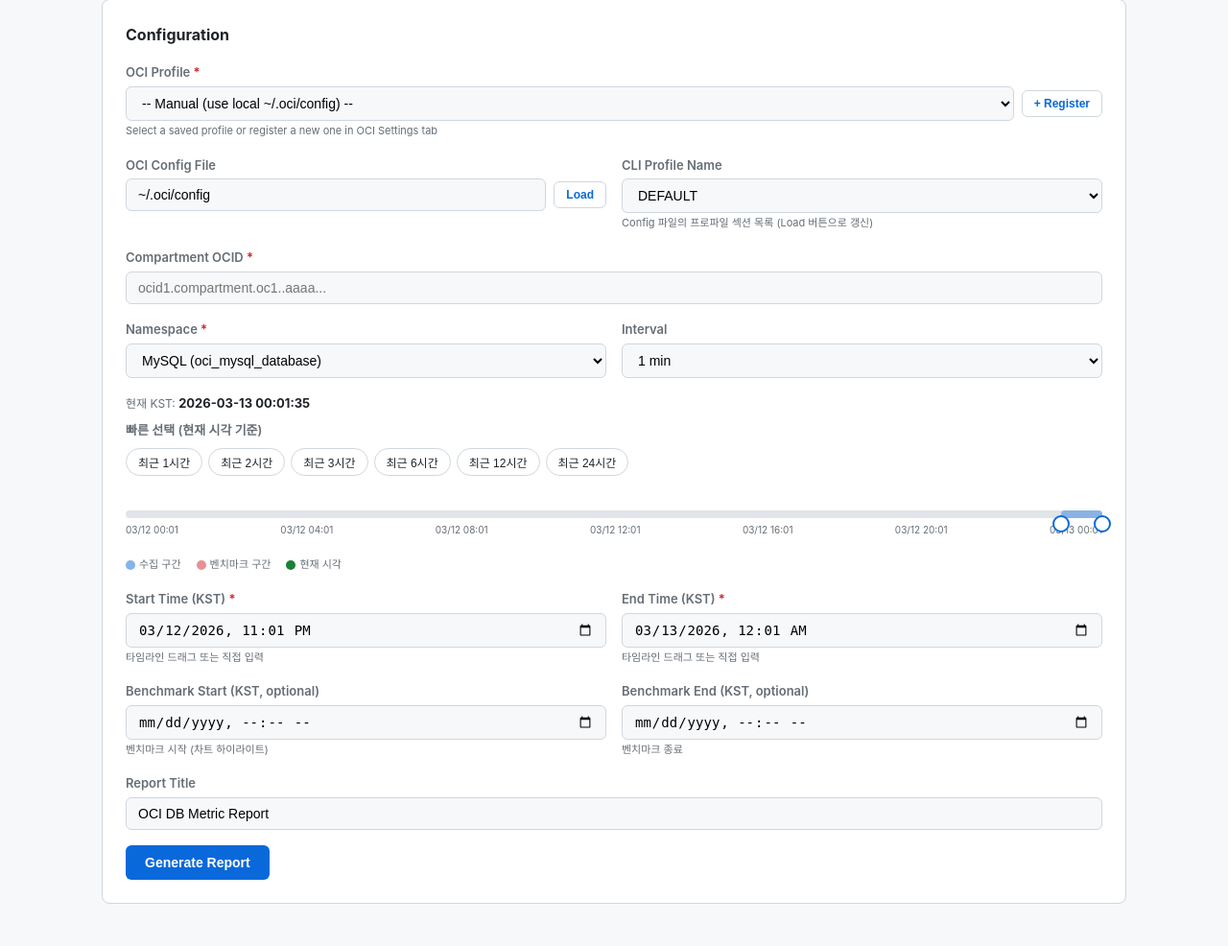
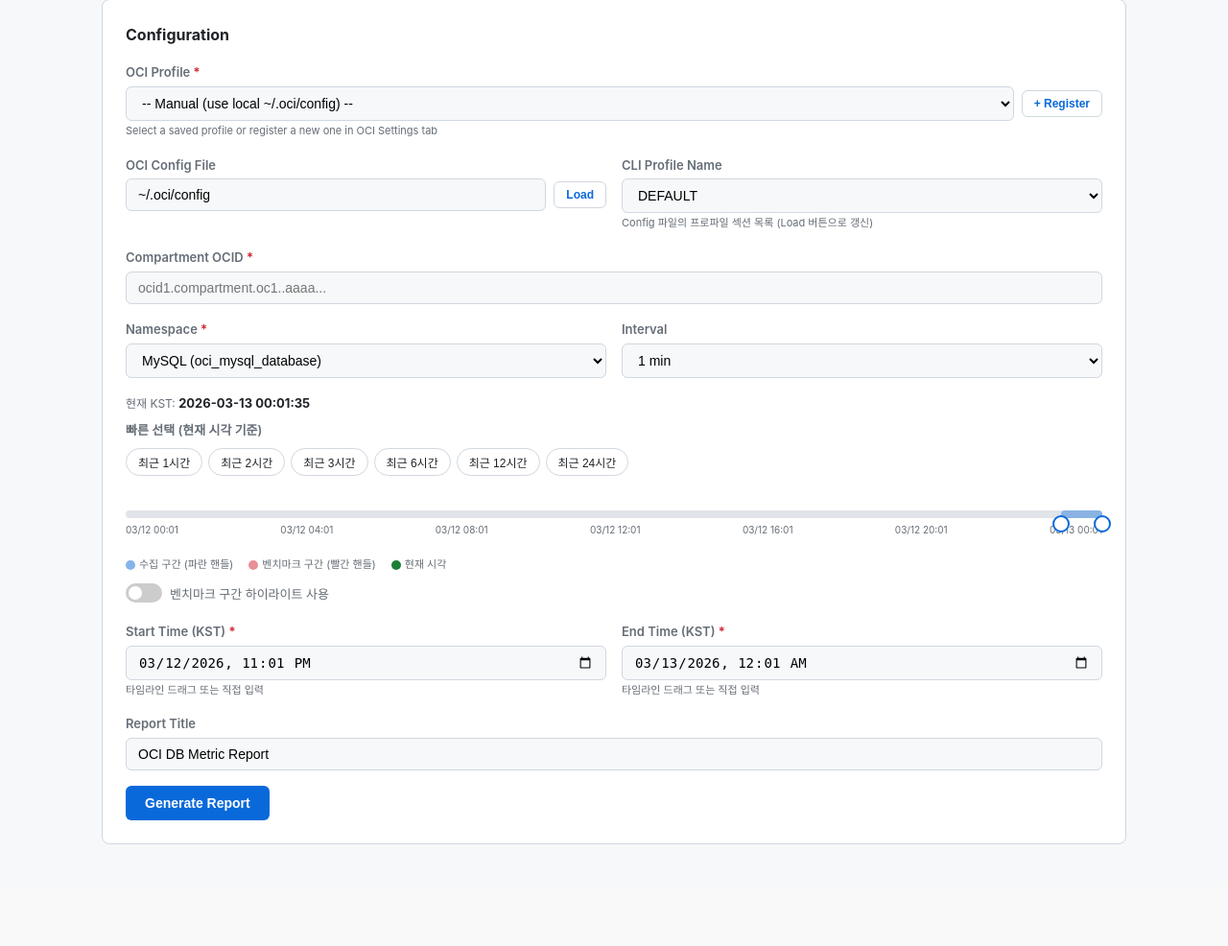
Before and after one commit to jaesucjang/oci-db-metric-report, a Flask app: page / in a window 1280 px wide. Shown: the part 445-1431 px from the top of the page at 96% size. After the commit the page ends 1325 px from the top, so only its background shows below. Run offline with Flask 3, Linux system fonts and the light colour scheme; data that the repository does not hold is empty.

Commit message:
Add benchmark toggle switch and always-visible drag handles
- Toggle switch to enable/disable benchmark highlight zone
- Bench handles auto-positioned at 33%-66% of range when toggled on
- Bench input fields shown/hidden with toggle
- Quick presets recalculate bench position when toggle is on

Co-Authored-By: Claude Opus 4.6 <noreply@anthropic.com>

```diff
--- a/templates/index.html
+++ b/templates/index.html
@@ -222,8 +222,22 @@
       transition: opacity .15s;
     }
     .timeline-handle:hover .handle-tooltip, .timeline-handle.dragging .handle-tooltip { opacity: 1; }
-    .timeline-legend { display: flex; gap: 16px; margin-top: 8px; font-size: 11px; color: var(--text-muted); }
+    .timeline-legend { display: flex; gap: 16px; margin-top: 8px; font-size: 11px; color: var(--text-muted); flex-wrap: wrap; }
     .legend-dot { display: inline-block; width: 10px; height: 10px; border-radius: 50%; margin-right: 4px; vertical-align: middle; }
+
+    /* Toggle switch */
+    .toggle-switch { position: relative; display: inline-block; width: 38px; height: 20px; flex-shrink: 0; }
+    .toggle-switch input { opacity: 0; width: 0; height: 0; }
+    .toggle-slider {
+      position: absolute; cursor: pointer; top: 0; left: 0; right: 0; bottom: 0;
+      background: #ccc; border-radius: 20px; transition: .3s;
+    }
+    .toggle-slider:before {
+      position: absolute; content: ""; height: 14px; width: 14px; left: 3px; bottom: 3px;
+      background: white; border-radius: 50%; transition: .3s;
+    }
+    .toggle-switch input:checked + .toggle-slider { background: #cf222e; }
+    .toggle-switch input:checked + .toggle-slider:before { transform: translateX(18px); }
 
     @media (max-width: 768px) {
       .form-grid { grid-template-columns: 1fr; }
@@ -337,13 +351,20 @@
               <div class="timeline-labels" id="timelineLabels"></div>
             </div>
             <div class="timeline-legend">
-              <span><span class="legend-dot" style="background:var(--primary);opacity:.5"></span>수집 구간</span>
-              <span><span class="legend-dot" style="background:#cf222e;opacity:.5"></span>벤치마크 구간</span>
+              <span><span class="legend-dot" style="background:var(--primary);opacity:.5"></span>수집 구간 (파란 핸들)</span>
+              <span><span class="legend-dot" style="background:#cf222e;opacity:.5"></span>벤치마크 구간 (빨간 핸들)</span>
               <span><span class="legend-dot" style="background:var(--success)"></span>현재 시각</span>
+            </div>
+            <div style="margin-top:10px;display:flex;align-items:center;gap:8px;">
+              <label class="toggle-switch">
+                <input type="checkbox" id="benchToggle">
+                <span class="toggle-slider"></span>
+              </label>
+              <span style="font-size:13px;font-weight:500;color:var(--text-muted)">벤치마크 구간 하이라이트 사용</span>
             </div>
           </div>
 
-          <!-- Hidden datetime-local inputs (synced by timeline) -->
+          <!-- Synced datetime-local inputs -->
           <div class="form-group">
             <label>Start Time (KST) <span class="required">*</span></label>
             <input type="datetime-local" name="start_time" id="inputStartTime" required>
@@ -354,15 +375,15 @@
             <input type="datetime-local" name="end_time" id="inputEndTime" required>
             <span class="hint">타임라인 드래그 또는 직접 입력</span>
           </div>
-          <div class="form-group">
-            <label>Benchmark Start (KST, optional)</label>
+          <div class="form-group" id="benchStartGroup" style="display:none">
+            <label>Benchmark Start (KST)</label>
             <input type="datetime-local" name="bench_start" id="inputBenchStart">
-            <span class="hint">벤치마크 시작 (차트 하이라이트)</span>
+            <span class="hint">빨간 핸들 드래그 또는 직접 입력</span>
           </div>
-          <div class="form-group">
-            <label>Benchmark End (KST, optional)</label>
+          <div class="form-group" id="benchEndGroup" style="display:none">
+            <label>Benchmark End (KST)</label>
             <input type="datetime-local" name="bench_end" id="inputBenchEnd">
-            <span class="hint">벤치마크 종료</span>
+            <span class="hint">빨간 핸들 드래그 또는 직접 입력</span>
           </div>
           <div class="form-group full">
             <label>Report Title</label>
@@ -709,6 +730,31 @@ loadConfigProfiles();
   // Handle positions as timestamps (KST epoch-like)
   let positions = { start_time: 0, end_time: 0, bench_start: 0, bench_end: 0 };
   let benchVisible = false;
+  const benchToggle = document.getElementById('benchToggle');
+  const benchStartGroup = document.getElementById('benchStartGroup');
+  const benchEndGroup = document.getElementById('benchEndGroup');
+
+  function setBenchVisible(on) {
+    benchVisible = on;
+    benchToggle.checked = on;
+    benchStartGroup.style.display = on ? '' : 'none';
+    benchEndGroup.style.display = on ? '' : 'none';
+    if (on && !positions.bench_start && !positions.bench_end && positions.start_time && positions.end_time) {
+      // Default: bench in the middle third of the range
+      const rangeLen = positions.end_time - positions.start_time;
+      positions.bench_start = snapMinute(positions.start_time + rangeLen * 0.33);
+      positions.bench_end = snapMinute(positions.start_time + rangeLen * 0.66);
+    }
+    if (!on) {
+      positions.bench_start = 0;
+      positions.bench_end = 0;
+      inputs.bench_start.value = '';
+      inputs.bench_end.value = '';
+    }
+    render();
+  }
+
+  benchToggle.addEventListener('change', function() { setBenchVisible(this.checked); });
 
   function kstNow() { return Date.now() + 9 * 3600000; }
 
@@ -870,12 +916,12 @@ loadConfigProfiles();
     positions.end_time = snapMinute(now);
     positions.start_time = snapMinute(now - hours * 3600000);
 
-    // Clear bench
-    benchVisible = false;
-    positions.bench_start = 0;
-    positions.bench_end = 0;
-    inputs.bench_start.value = '';
-    inputs.bench_end.value = '';
+    // Reset bench positions but keep toggle state
+    if (benchVisible) {
+      const rangeLen = hours * 3600000;
+      positions.bench_start = snapMinute(positions.start_time + rangeLen * 0.33);
+      positions.bench_end = snapMinute(positions.start_time + rangeLen * 0.66);
+    }
 
     // Highlight active button
     document.querySelectorAll('.preset-btn').forEach(b => b.classList.remove('active'));
@@ -889,10 +935,7 @@ loadConfigProfiles();
     inputs[key].addEventListener('change', function() {
       const val = this.value;
       if (!val) {
-        if (key.startsWith('bench')) {
-          positions[key] = 0;
-          if (!positions.bench_start && !positions.bench_end) benchVisible = false;
-        }
+        if (key.startsWith('bench')) positions[key] = 0;
         render();
         return;
       }
@@ -903,7 +946,7 @@ loadConfigProfiles();
       const ts = Date.UTC(+dp[0], +dp[1]-1, +dp[2], +tp[0], +tp[1] || 0);
       positions[key] = ts;
 
-      if (key.startsWith('bench') && ts > 0) benchVisible = true;
+      if (key.startsWith('bench') && ts > 0) setBenchVisible(true);
 
       // Auto-expand window if needed
       const allTs = [positions.start_time, positions.end_time,
@@ -930,6 +973,7 @@ loadConfigProfiles();
   window.timelineSync = function() {
     // Read current input values and sync timeline
     const allTs = [];
+    let hasBench = false;
     Object.keys(inputs).forEach(key => {
       const val = inputs[key].value;
       if (!val) { positions[key] = 0; return; }
@@ -939,9 +983,9 @@ loadConfigProfiles();
       const ts = Date.UTC(+dp[0], +dp[1]-1, +dp[2], +tp[0], +tp[1] || 0);
       positions[key] = ts;
       if (ts > 0) allTs.push(ts);
-      if (key.startsWith('bench') && ts > 0) benchVisible = true;
+      if (key.startsWith('bench') && ts > 0) hasBench = true;
     });
-    if (!positions.bench_start && !positions.bench_end) benchVisible = false;
+    setBenchVisible(hasBench);
     // Adjust window
     if (allTs.length >= 2) {
       const minTs = Math.min(...allTs);
```
